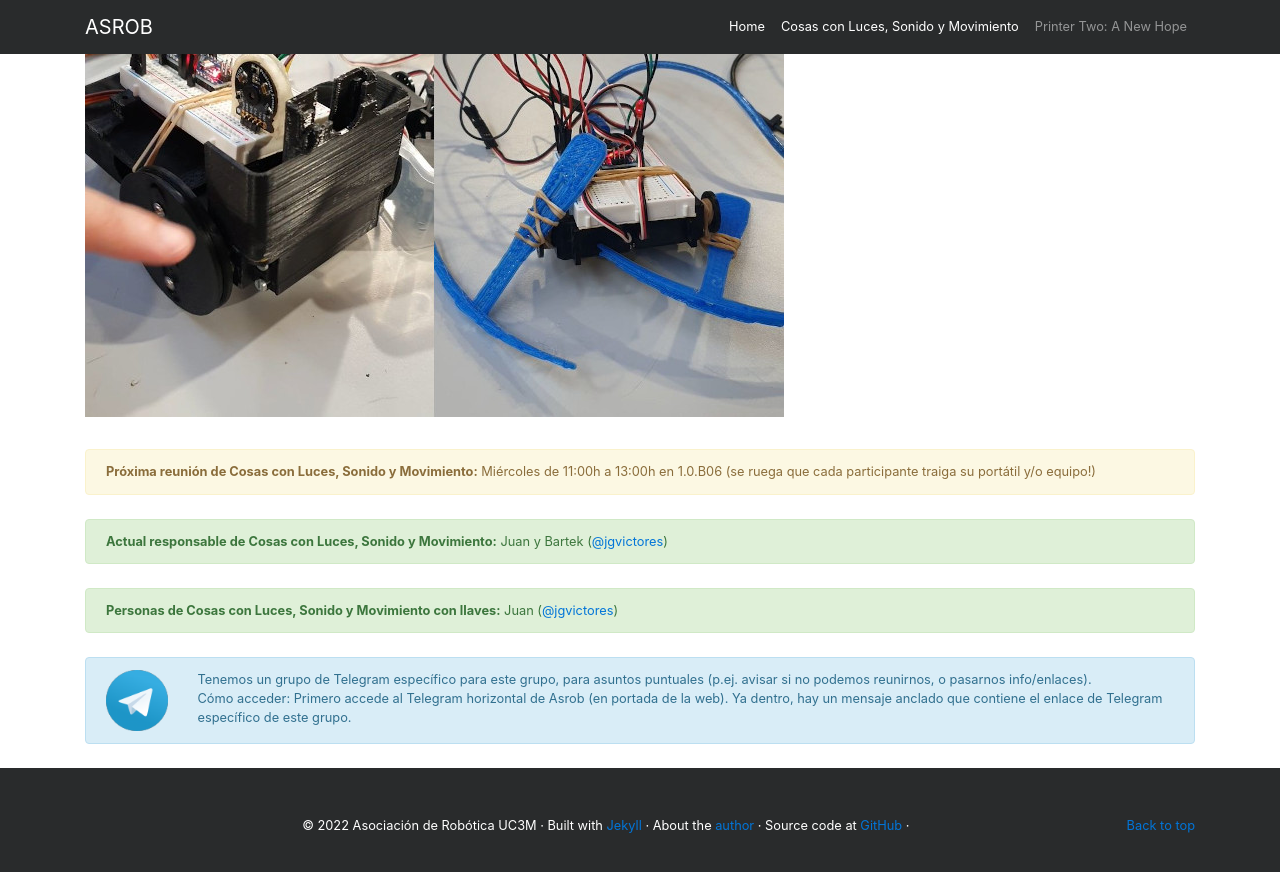
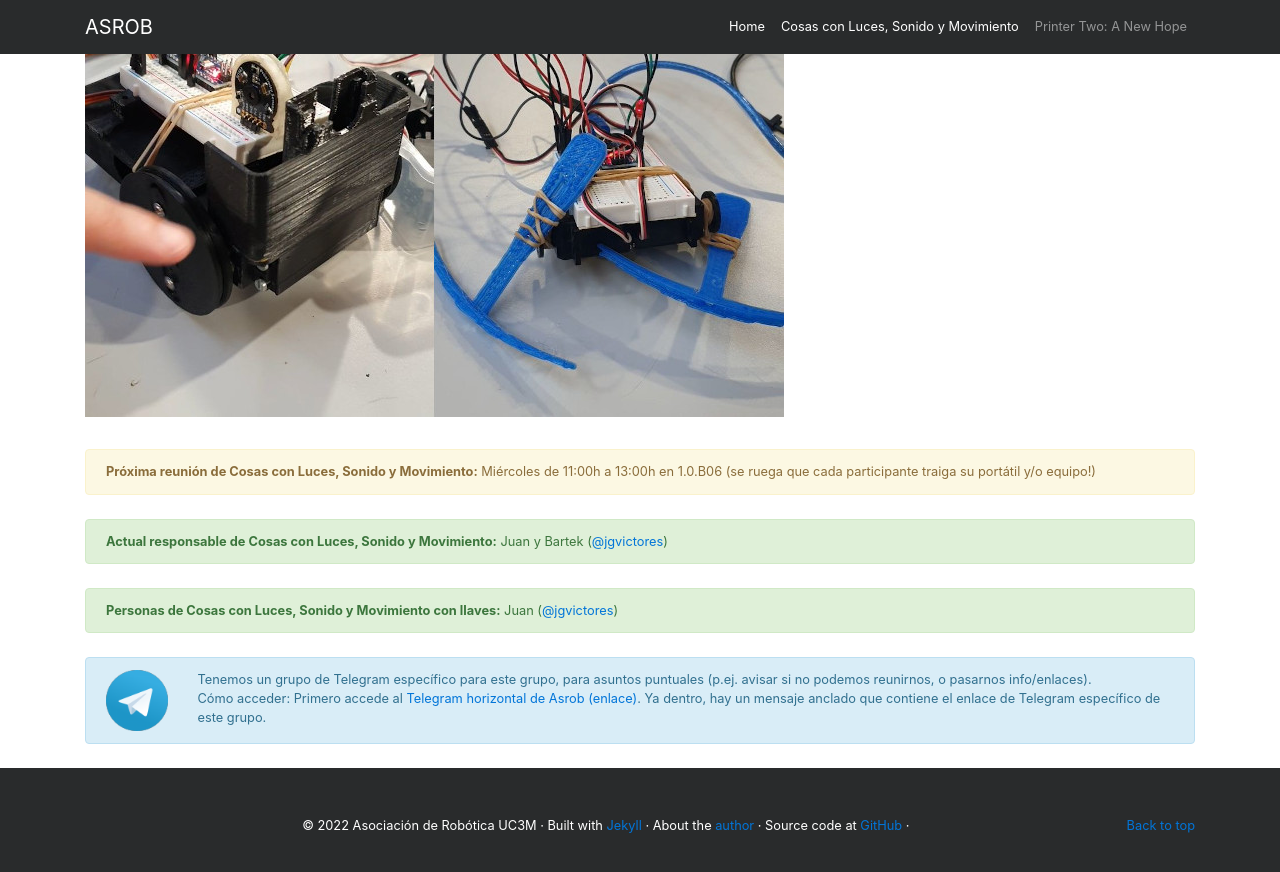
Before and after one commit to asrob-uc3m/asrob-uc3m.github.io, a Jekyll site: the page built from _workgroups/2022-10-05-clsm.markdown, in a window 1280 px wide and 900 px high, scrolled down 810 px. Shown: the top 872 px of the window. Built offline with Jekyll 4.4.1, drawn with Linux system fonts in a browser that asks for light colours.

Commit message:
add general tg link

```diff
--- a/_includes/alert_telegram.html
+++ b/_includes/alert_telegram.html
@@ -9,7 +9,7 @@
           <!--Tenemos un <a href="{{include.link}}">grupo de Telegram</a> para organizarnos, avisar cuando no podemos ir a las reuniones y decisiones técnicas. Úsalo también para contactar con nosotros si quieres unirte o tienes alguna duda.-->
           Tenemos un grupo de Telegram específico para este grupo, para asuntos puntuales (p.ej. avisar si no podemos reunirnos, o pasarnos info/enlaces).
           <br />
-          Cómo acceder: Primero accede al Telegram horizontal de Asrob (en portada de la web). Ya dentro, hay un mensaje anclado que contiene el enlace de Telegram específico de este grupo.
+          Cómo acceder: Primero accede al <a href="{% for network in site.society.social %}{% if network.id == 'telegram' %}{{network.url}}{% endif %}{% endfor %}">Telegram horizontal de Asrob (enlace)</a>. Ya dentro, hay un mensaje anclado que contiene el enlace de Telegram específico de este grupo.
         </div>
       </div>
     </div>
```
